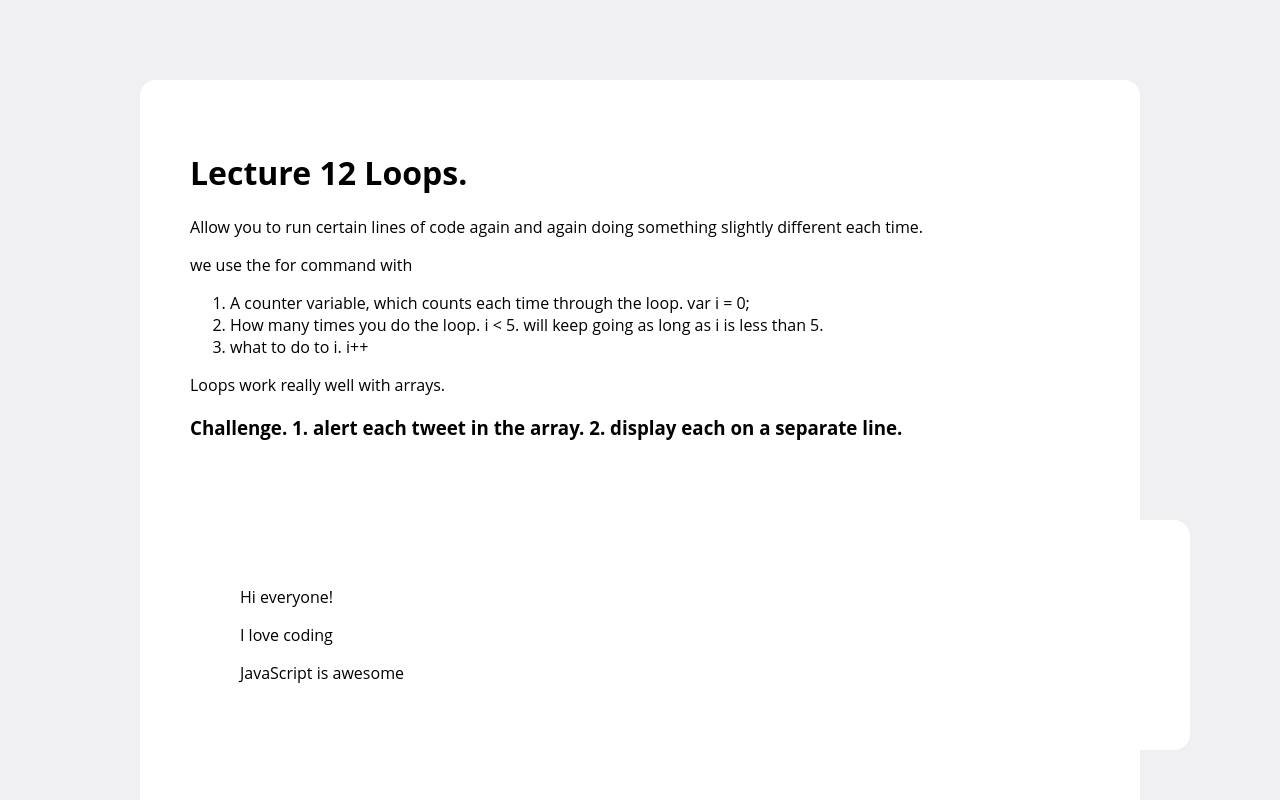
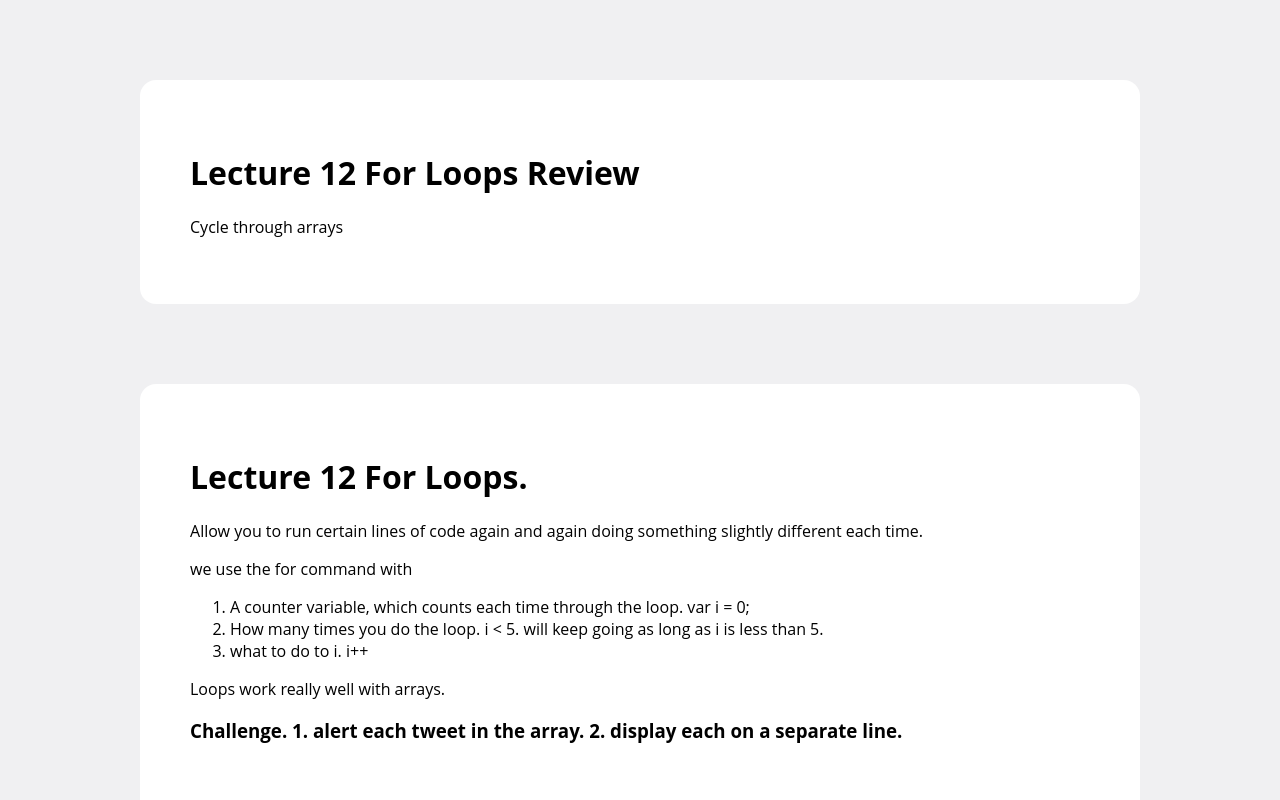
Before and after one commit to domdaviesit/percival-js, a plain HTML site: page index.html in a window 1280 px wide. Shown: the top 800 px of the page. Drawn offline with Linux system fonts and the light colour scheme.

Commit message:
set up lecture 12 practise

```diff
--- a/index.html
+++ b/index.html
@@ -11,9 +11,18 @@
 </head>
 
 <body>
-  <!-- Lecture  12 Loops -->
+  <!-- Lecture  12 For Loops Review-->
   <div>
-    <h1>Lecture 12 Loops.</h1>
+    <h1>Lecture 12 For Loops Review</h1>
+    <p>Cycle through arrays</p>
+
+    <script>
+
+    </script>
+  </div>
+    <!-- Lecture  12 For Loops -->
+    <div>
+      <h1>Lecture 12 For Loops.</h1>
       <p>Allow you to run certain lines of code again and again doing something slightly different each time.</p>
       <p>we use the for command with
         <ol>
@@ -150,8 +159,8 @@
       <p> var myArray = new Array();</p>
       <p>Can view a whole array in console.log.</p>
       <p>Array(2)0: "Pizza"1: "Chocolate"length: 2__proto__: Array(0)</p>
-    <p>In an app like twitter, there is a array called tweets [] with empty array. Most apps will need a way of storing lists
-      of data.</p>
+      <p>In an app like twitter, there is a array called tweets [] with empty array. Most apps will need a way of storing
+        lists of data.</p>
       <h3>Push an item onto an array like this. myArray.push("Burgers");</h3>
       <h3>Remove an item.</h3>
       <p>delete 1 item starting at zero myArray.splice(0, 1);</p>
@@ -181,8 +190,8 @@
     <!-- Lecture  8 -->
     <div>
       <h1>Lecture 8. Variables</h1>
-    <p>Letters that represent certain values, usually numbers? A var isn't fixed you can change it's value later (after it
-      was defined). Non numerical variables eg name, appear in quotes.</p>
+      <p>Letters that represent certain values, usually numbers? A var isn't fixed you can change it's value later (after
+        it was defined). Non numerical variables eg name, appear in quotes.</p>
       <p>Challenge. Type text in box, press btn then text appears in the paragraph underneath.</p>
       <input type="text" id="textInput">
       <button id="textChanger">Change the Text</button>
@@ -236,7 +245,8 @@
     <div>
       <h1>Lecture 6 - Manipulating Styles with JS</h1>
 
-    <p id="moreText">Lorem ipsum dolor sit, amet consectetur adipisicing elit. Illum ad ipsam distinctio quidem facere soluta?
+      <p id="moreText">Lorem ipsum dolor sit, amet consectetur adipisicing elit. Illum ad ipsam distinctio quidem facere
+        soluta?
       </p>
       <button id="styleText">Style Text</button>
 
@@ -284,8 +294,8 @@
 
       <p>Challenge. Prepend I think to the phrase.</p>
 
-    <p>Challenge. Make content appear from nowhere by clicking a button. We did easy example with text but you can add html
-      to the code.</p>
+      <p>Challenge. Make content appear from nowhere by clicking a button. We did easy example with text but you can add
+        html to the code.</p>
       <button id="createParagraph">Create Text</button>
 
       <p id="emptyParagraph" class="paraColor">
@@ -320,8 +330,8 @@
       <p>Now we want to connect JS to this button. use .onclick then a function</p>
       <p>Challenge 2. alert button clicked. just put alert('button clicked!'); in the function.</p>
       <p id="textL4" class="paraColor">Hello World</p>
-    <p>Challenge 3, change hello world text above to Hello Dom!. Just added document.getElementById('text').innerHTML = "Hello
-      Dom!"; to the function. </p>
+      <p>Challenge 3, change hello world text above to Hello Dom!. Just added document.getElementById('text').innerHTML =
+        "Hello Dom!"; to the function. </p>
 
       <button id="myButton">Change Text</button>
 
```
Lines whose indentation alone changed are shown as unchanged.
